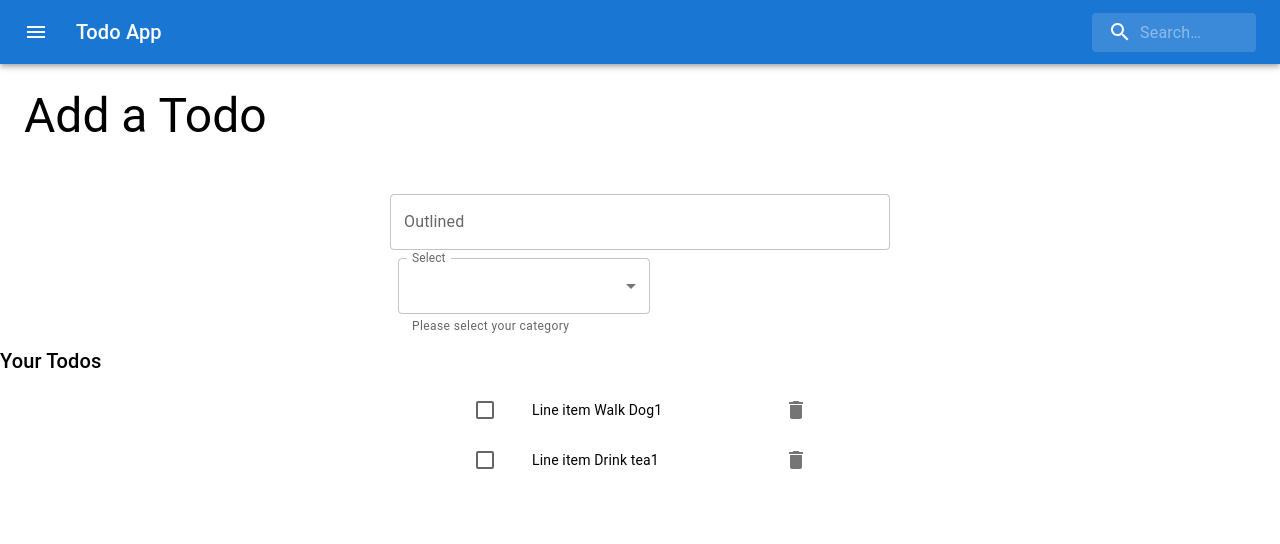
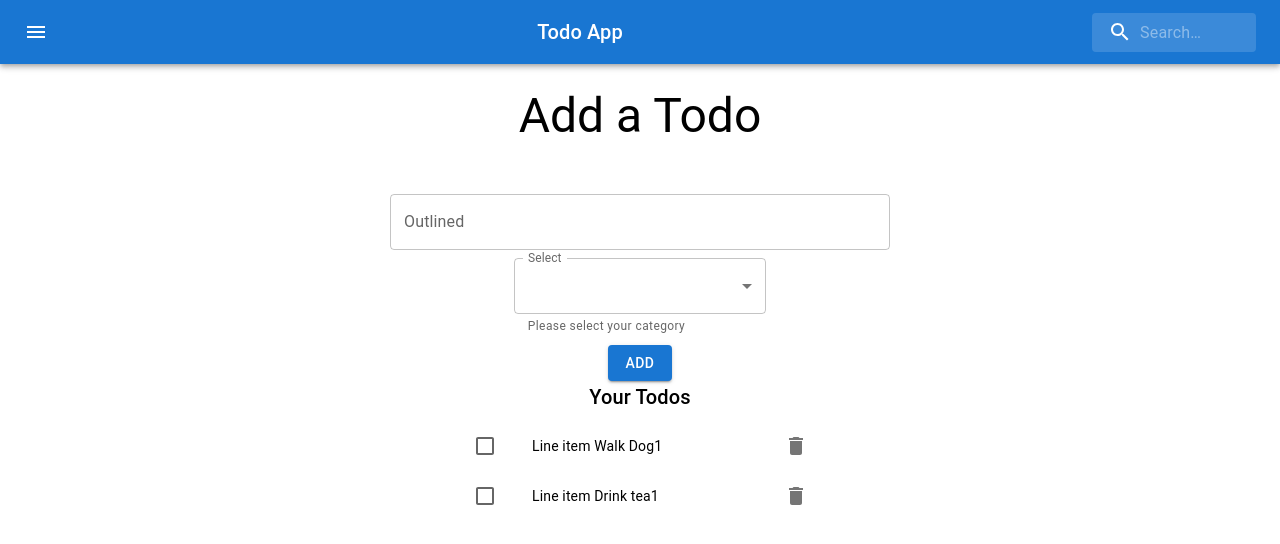
Before and after one commit to ACM-VIT/todo-app, a React (Create React App) app: page / in a window 1280 px wide. Shown: the top 544 px of the page. Built offline with nearby package versions, Linux system fonts and the light colour scheme.

Commit message:
changes in todoform todo and App.css

```diff
--- a/src/components/TodoForm/TodoForm.jsx
+++ b/src/components/TodoForm/TodoForm.jsx
@@ -1,11 +1,13 @@
 import React from "react";
-import { Paper, Typography, TextField } from "@mui/material";
+import { Paper, Typography, TextField, Button } from "@mui/material";
 import SelectTextFields from "./Category";
 
 function TodoForm(props) {
   return (
     <div>
-      <Typography variant="h3" sx={{m:3}}>Add a Todo</Typography>
+      <Typography variant="h3" sx={{ m: 3 }}>
+        Add a Todo
+      </Typography>
       <form>
         <div
           style={{
@@ -24,6 +26,7 @@ function TodoForm(props) {
                 sx={{ width: "100%" }}
               />
               <SelectTextFields />
+              <Button variant="contained">Add</Button>
             </div>
           </div>
         </div>
--- a/src/components/Todos/Todo.jsx
+++ b/src/components/Todos/Todo.jsx
@@ -26,12 +26,11 @@ export default function Todo({ value }) {
 
   const labelId = `checkbox-list-label-${value}`;
   return (
-
     <ListItem
       key={value}
       secondaryAction={
         <IconButton edge="end" aria-label="comments">
-            <DeleteIcon  />
+          <DeleteIcon />
         </IconButton>
       }
       disablePadding
@@ -49,6 +48,5 @@ export default function Todo({ value }) {
         <ListItemText id={labelId} primary={`Line item ${value + 1}`} />
       </ListItemButton>
     </ListItem>
-
   );
 }
--- a/src/styles/App.css
+++ b/src/styles/App.css
@@ -1,4 +1,8 @@
 @import url("https://fonts.googleapis.com/css2?family=Inter:wght@100;200;300;400;500;600;700;800;900&display=swap");
+
+.App {
+  text-align: center;
+}
 
 :root {
   --black: #000f08;
```
Lines whose indentation alone changed are shown as unchanged.
